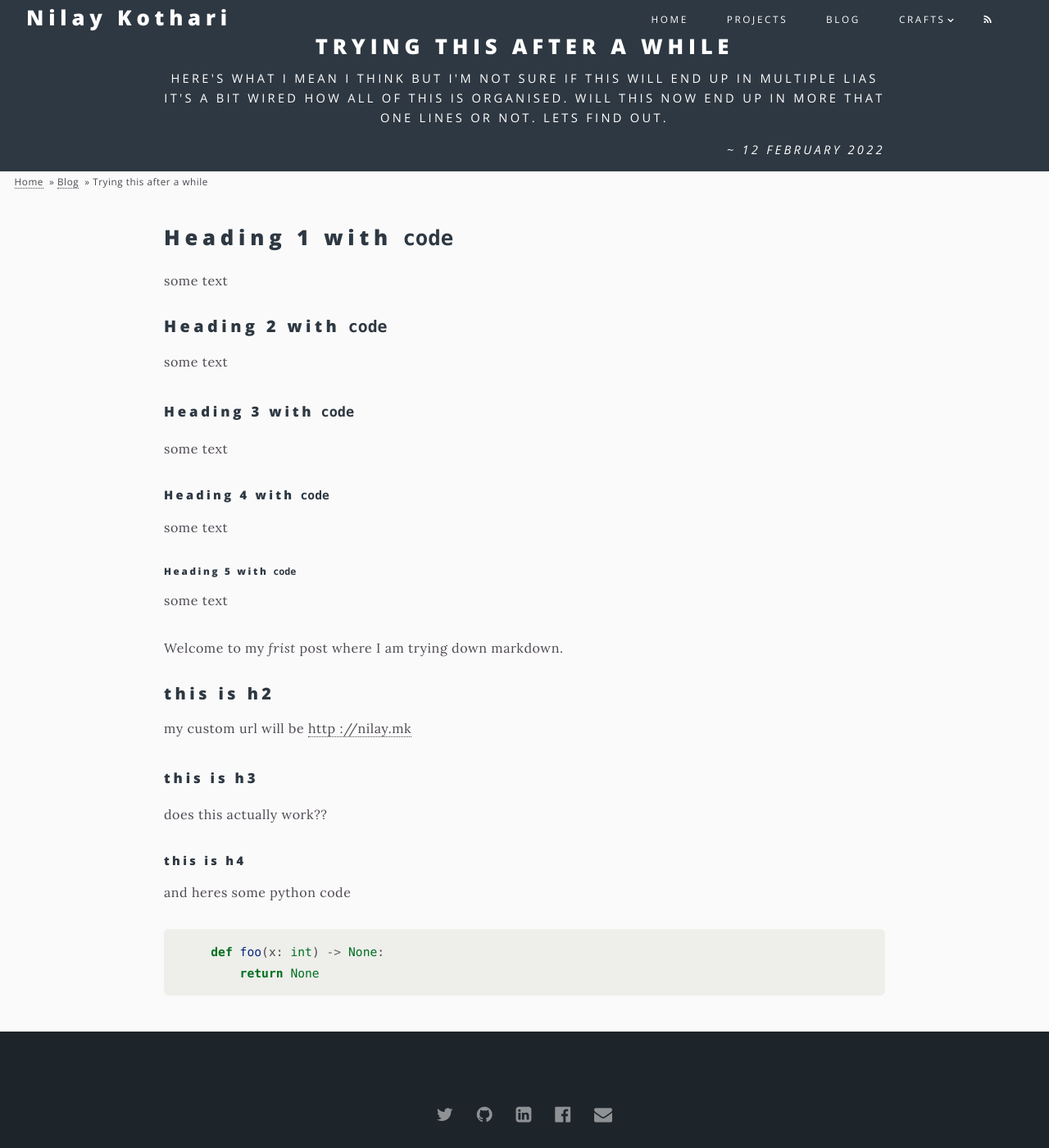
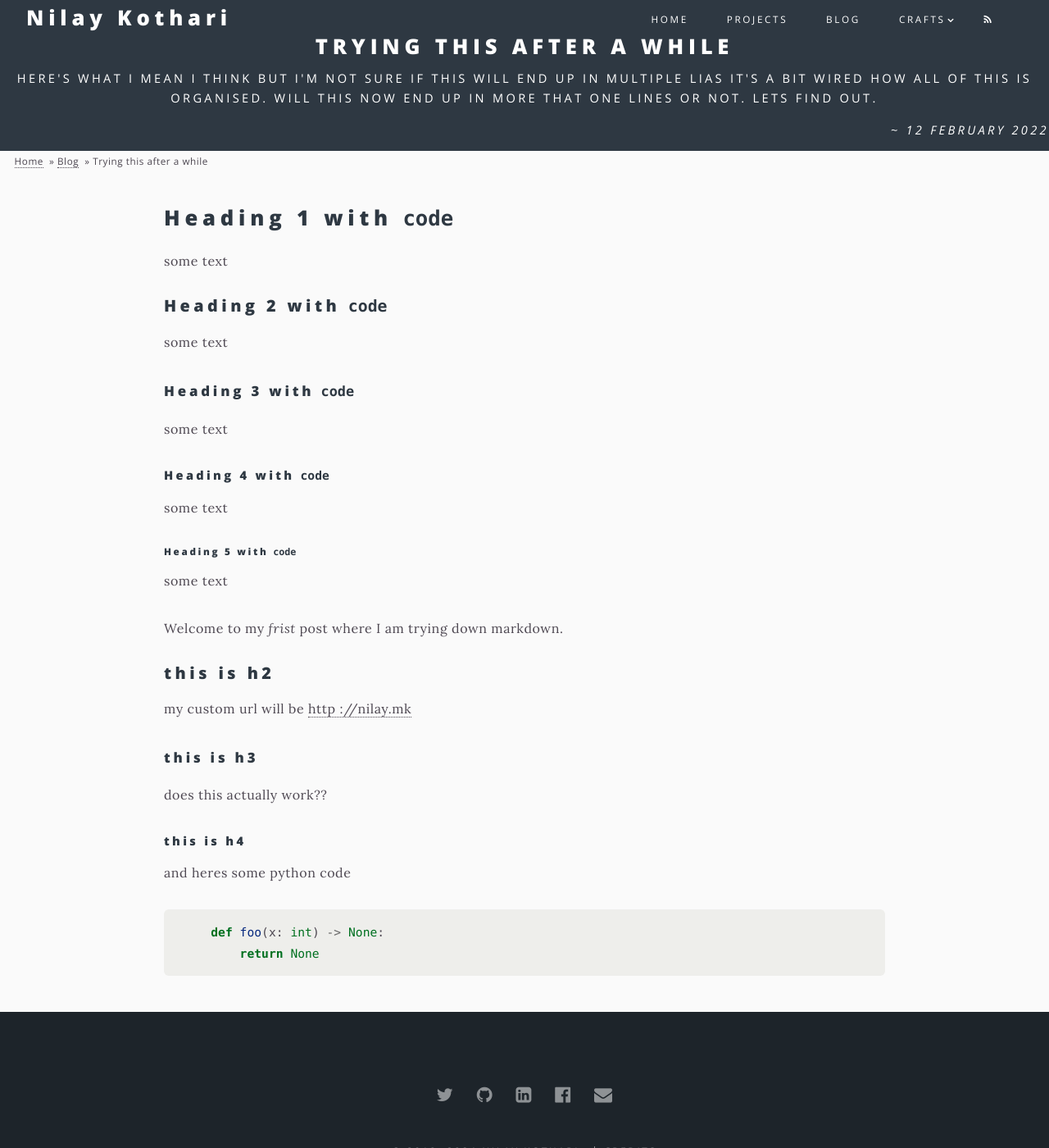
Before and after one commit to nilaymk/nilaymk.github.io, a Jekyll site: the page built from blog/_posts/2022-02-12-Gotta-give-this-a-spin.md, in a window 1280 px wide and 1400 px high. Shown: the whole window at 82% size. Built offline with Jekyll 4.4.1, drawn with Linux system fonts in a browser that asks for light colours.

Commit message:
Fix issue with post responsiveness (remove hardcoded width)

```diff
--- a/css/main.scss
+++ b/css/main.scss
@@ -359,7 +359,6 @@ $baseurl: '{{ site.baseurl }}/images';
 		.excerpt-inline {
 			font-size: _font(hdr-size-small);
 			font-weight: _font(weight);
-			width: 60em;
 			margin-left: auto;
 			margin-right: auto;
 			margin-bottom: 1em;
@@ -368,7 +367,6 @@ $baseurl: '{{ site.baseurl }}/images';
 		.post-date {
 			font-size: _font(hdr-size-small);
 			font-weight: _font(weight);
-			width: 60em;
 			margin-left: auto;
 			margin-right: auto;
 			margin-bottom: 1em;
```
